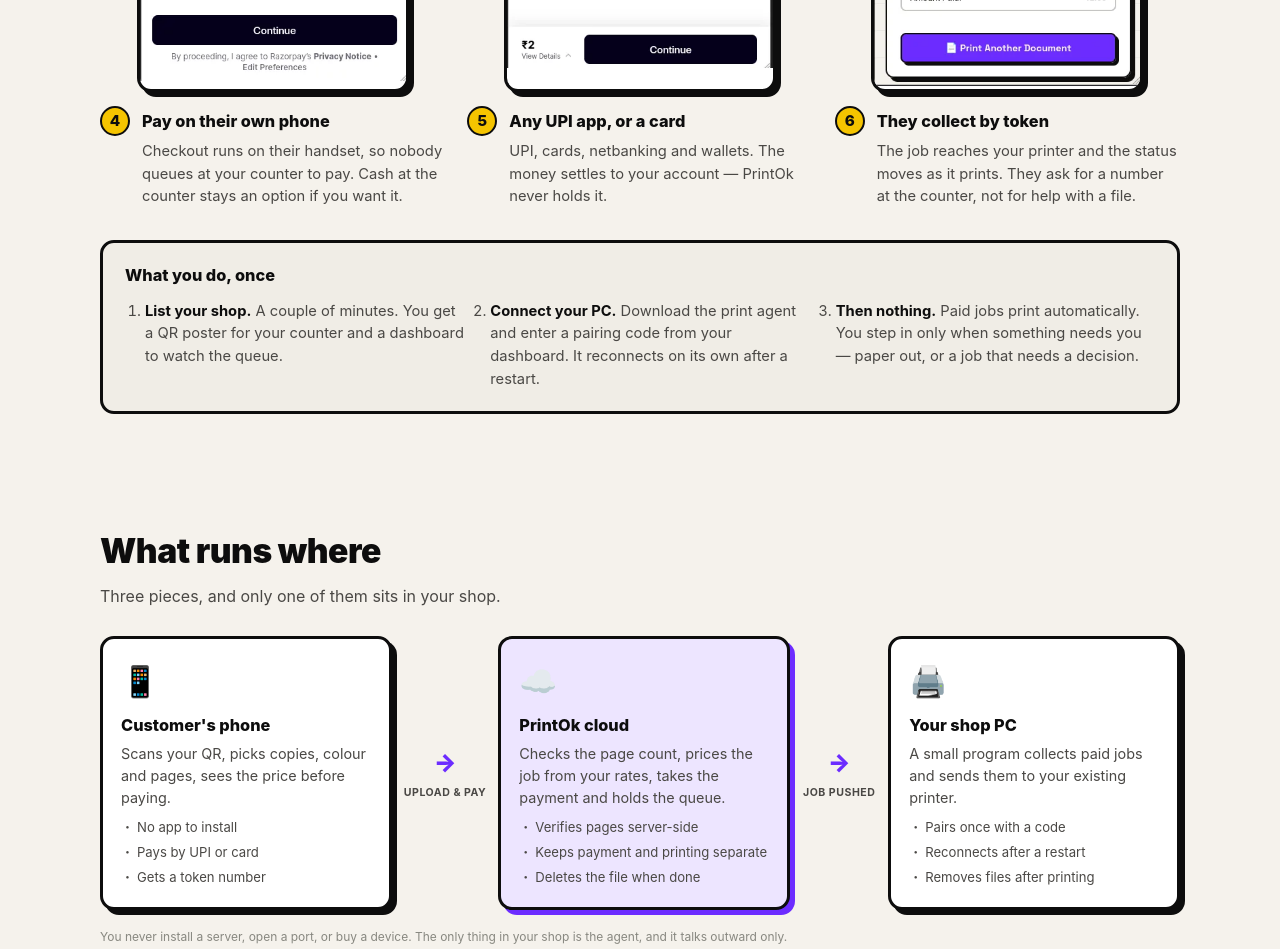
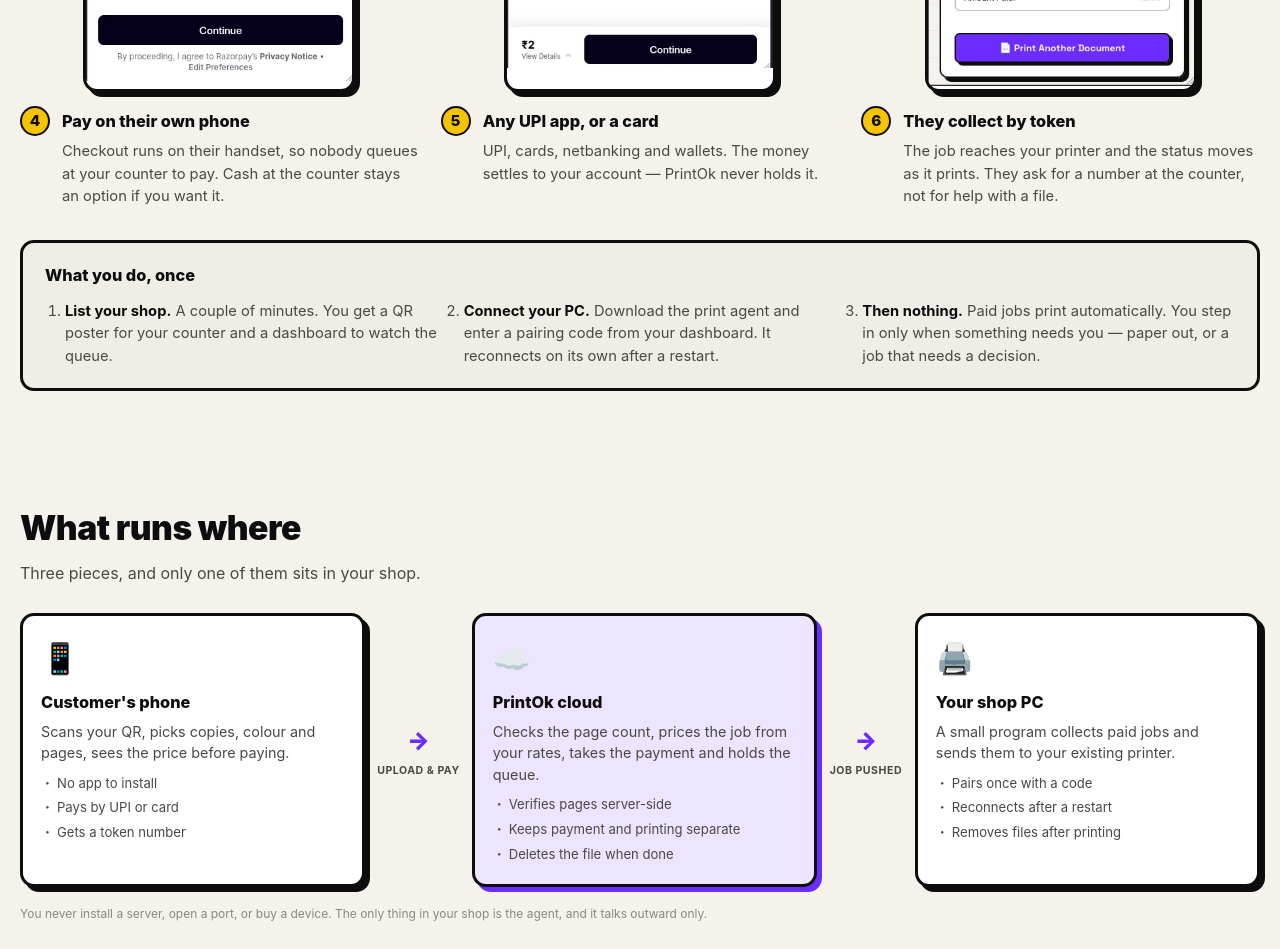
Before and after one commit to Ayan-css/PrintOK, a website: page apps/customer-web/public/index.html in a window 1280 px wide. Shown: the part 2065-3014 px from the top of the page. Drawn offline with Linux system fonts and the light colour scheme; no server answers.

Commit message:
fix(landing page witdh)

```diff
--- a/apps/customer-web/public/styles.css
+++ b/apps/customer-web/public/styles.css
@@ -2644,7 +2644,7 @@
    --------------------------------------------------------------------------- */
 
 .landing {
-  max-width: 1120px;
+  max-width: 1500px;
   margin: 0 auto;
   padding-inline: 20px;
   color: var(--color-text-primary);
```
